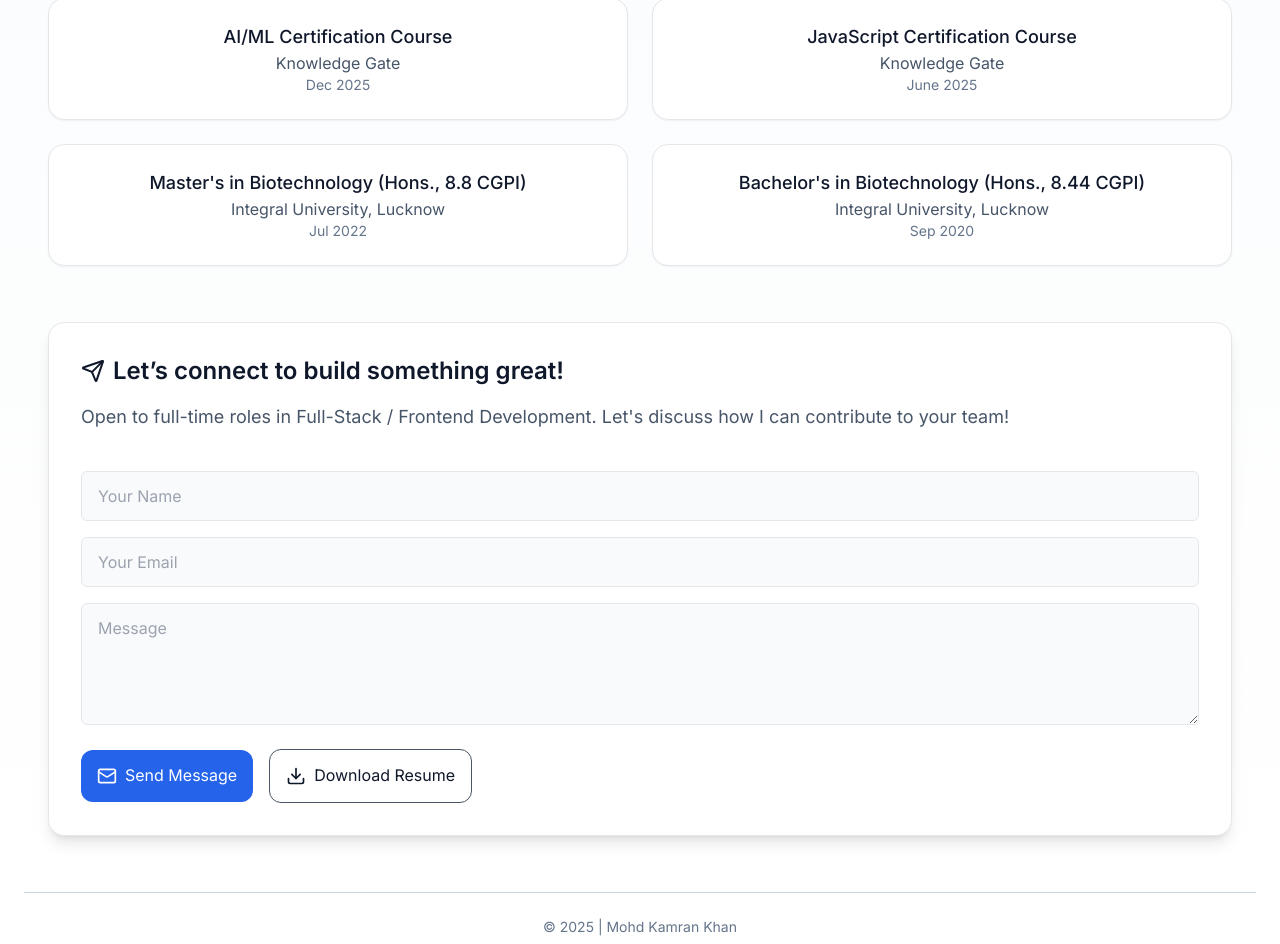
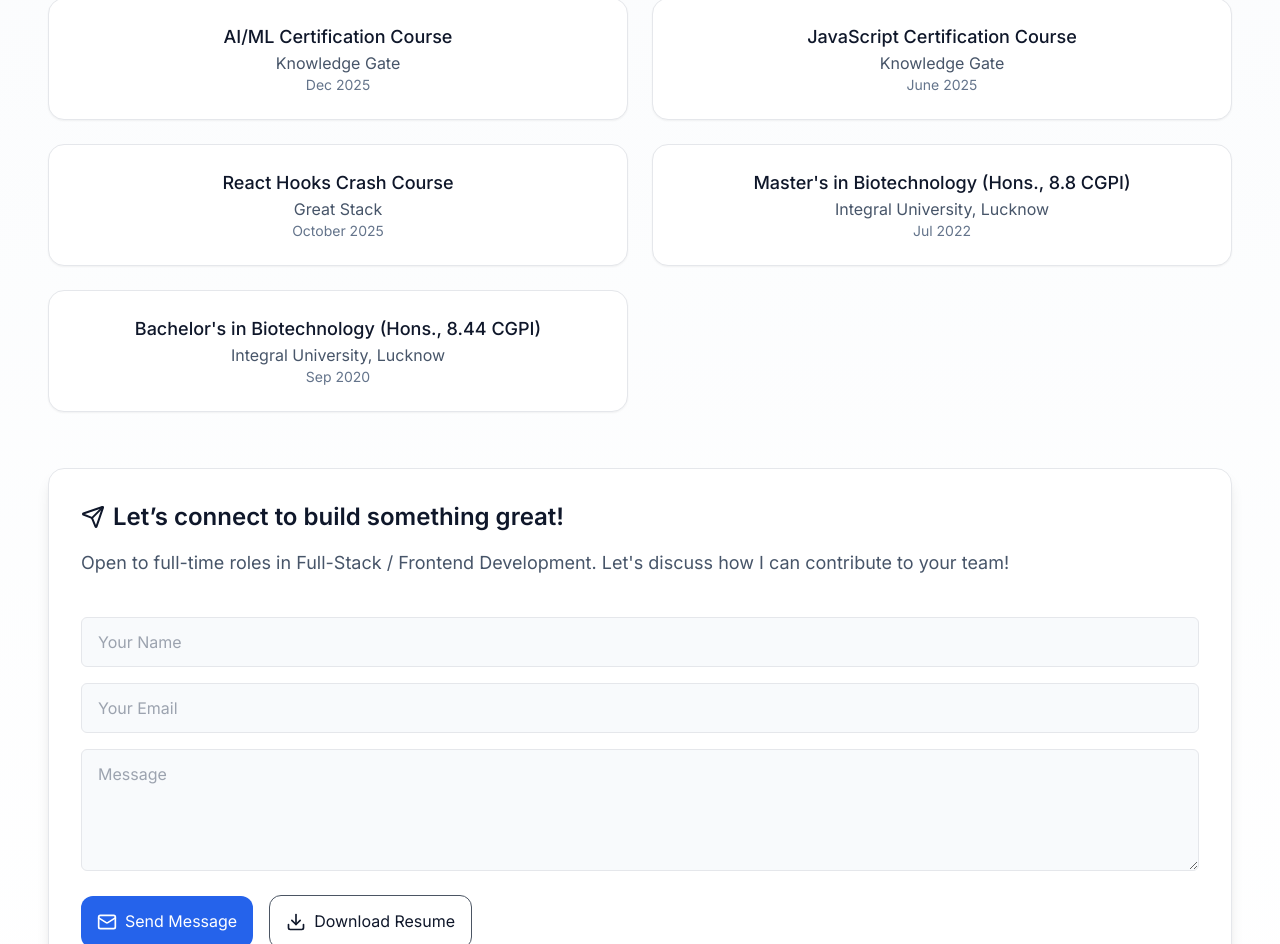
Before and after one commit to mohdkamran-khan/KAMRAN-portfolio, a React (Vite) app: page / in a window 1280 px wide. Shown: the part 2721-3665 px from the top of the page. Built offline with nearby package versions, Linux system fonts and the light colour scheme.

Commit message:
Updated Resume

```diff
--- a/src/App.jsx
+++ b/src/App.jsx
@@ -209,6 +209,11 @@ const education = [
     title: "JavaScript Certification Course",
     org: "Knowledge Gate",
     year: "June 2025",
+  },
+   {
+    title: "React Hooks Crash Course",
+    org: "Great Stack",
+    year: "October 2025",
   },
   {
     title: "Master's in Biotechnology (Hons., 8.8 CGPI)",
```
Also changed, not shown: 1 other file (tests, documents, lock files or other folders).
